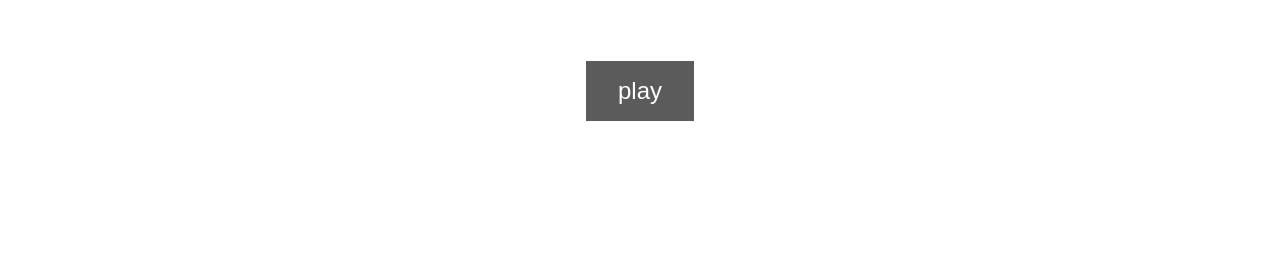
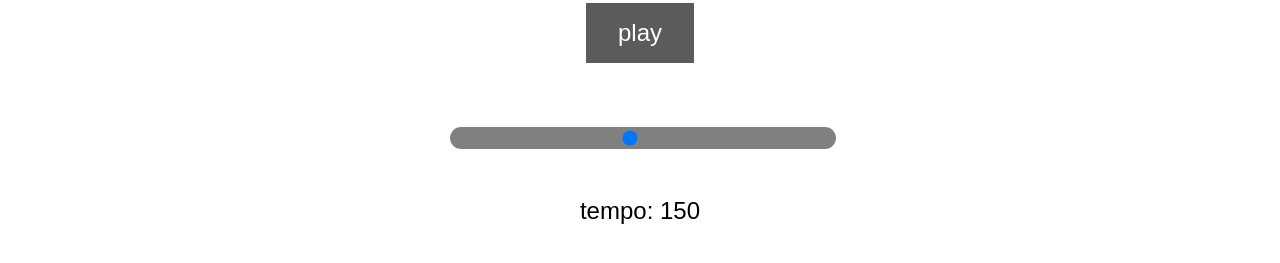
Before and after one commit to jonasDeprund/beatmaker, a plain HTML site: page index.html in a window 1280 px wide. Shown: the part 629-892 px from the top of the page. Before the commit the page ends 816 px from the top, so only its background shows below. Drawn offline with Linux system fonts and the light colour scheme.

Commit message:
project done

```diff
--- a/app.js
+++ b/app.js
@@ -113,7 +113,6 @@ class DrumKit {
   }
   changeTempo(e) {
     const tempoText = document.querySelector('.tempo-nr')
-
     tempoText.innerText = e.target.value
   }
   updateTempo(e) {
@@ -154,9 +153,9 @@ drumKit.muteBtns.forEach((btn) => {
   })
 })
 
-// drumKit.tempoSlider.addEventListener('input', function (e) {
-//   drumKit.changeTempo(e)
-// })
-// drumKit.tempoSlider.addEventListener('change', function (e) {
-//   drumKit.updateTempo(e)
-// })
+drumKit.tempoSlider.addEventListener('input', function (e) {
+  drumKit.changeTempo(e)
+})
+drumKit.tempoSlider.addEventListener('change', function (e) {
+  drumKit.updateTempo(e)
+})
--- a/index.html
+++ b/index.html
@@ -79,6 +79,16 @@
         </div>
       </div>
       <button class="play">play</button>
+      <div class="tempo">
+        <input
+          type="range"
+          class="tempo-slider"
+          max="300"
+          min="20"
+          value="150"
+        />
+        <p>tempo: <span class="tempo-nr">150</span></p>
+      </div>
     </div>
     <audio src="./sounds/kick-classic.wav" class="kick-sound"></audio>
     <audio src="./sounds/snare-acoustic01.wav" class="snare-sound"></audio>
--- a/styles.css
+++ b/styles.css
@@ -107,6 +107,28 @@ select {
   font-size: 1rem;
 }
 
+.tempo {
+  margin: 3rem;
+  width: 30%;
+}
+
+.tempo-slider {
+  padding: 0.2rem;
+  -webkit-appearance: none;
+  margin: 1rem 0;
+  width: 100%;
+  position: relative;
+  cursor: pointer;
+  background-color: grey;
+  border-radius: 1rem;
+}
+
+.tempo p {
+  font-size: 1.5rem;
+  margin: 2rem;
+  text-align: center;
+}
+
 @keyframes playTrack {
   from {
     transform: scale(1);
```
